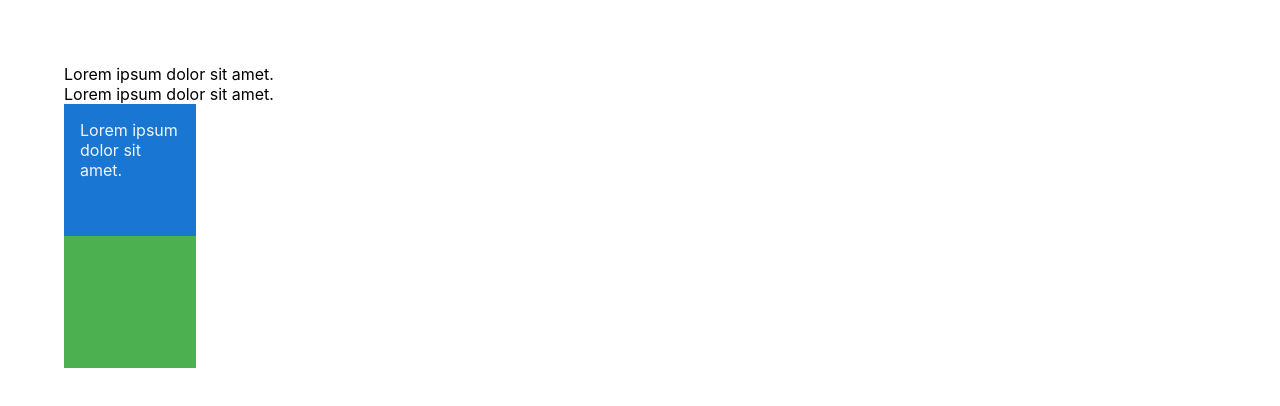
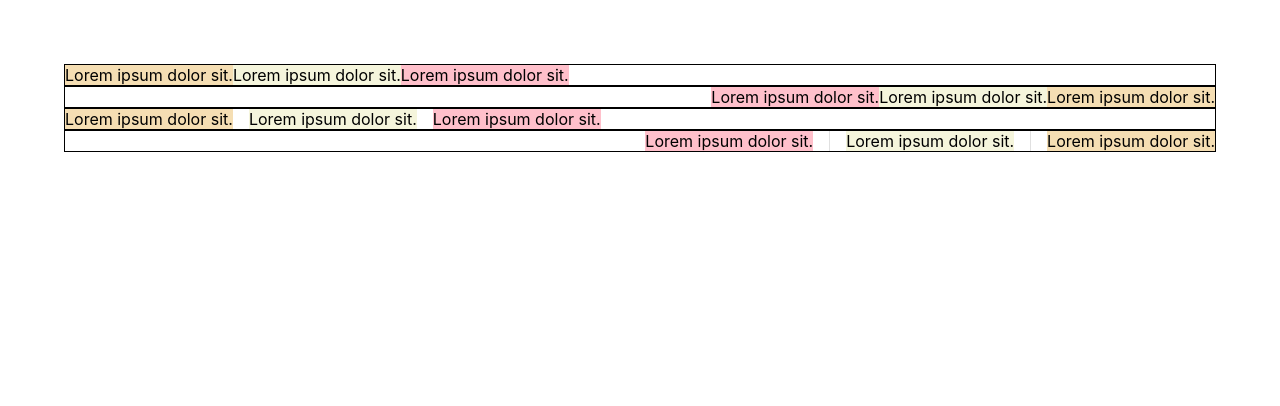
Before and after one commit to sailendrachettri/material-ui-learning, a React (Create React App) app: page / in a window 1280 px wide. Shown: the top 406 px of the page. Built offline with nearby package versions, Linux system fonts and the light colour scheme; the HTML template or start-up script is replaced by a standard one.

Commit message:
stack mui

```diff
--- a/src/App.tsx
+++ b/src/App.tsx
@@ -1,6 +1,7 @@
 import React from 'react';
 import './App.css';
-import { MuiBox } from './components/MuiBox';
+import { MuiStack } from './components/MuiStack';
+// import { MuiBox } from './components/MuiBox';
 // import MuiAutocomplete from './components/MuiAutocomplete';
 // import MuiRating from './components/MuiRating';
 // import MuiSwitch from './components/MuiSwitch';
@@ -24,7 +25,8 @@ function App() {
         {/* <MuiSwitch /> */}
         {/* <MuiRating /> */}
         {/* <MuiAutocomplete /> */}
-        <MuiBox />
+        {/* <MuiBox /> */}
+        <MuiStack />
       </div>
     </>
   );
--- /dev/null
+++ b/src/components/MuiStack.tsx
@@ -0,0 +1,32 @@
+import { Box, Stack, Divider } from "@mui/material"
+
+
+export const MuiStack = () => {
+    return (
+        <>
+            <Stack sx={{ border: '1px solid' }} direction='row'>
+                <Box bgcolor='wheat'>Lorem ipsum dolor sit.</Box>
+                <Box bgcolor='beige'>Lorem ipsum dolor sit.</Box>
+                <Box bgcolor='pink'>Lorem ipsum dolor sit.</Box>
+            </Stack>
+
+            <Stack sx={{ border: '1px solid' }} direction='row-reverse'>
+                <Box bgcolor='wheat'>Lorem ipsum dolor sit.</Box>
+                <Box bgcolor='beige'>Lorem ipsum dolor sit.</Box>
+                <Box bgcolor='pink'>Lorem ipsum dolor sit.</Box>
+            </Stack>
+
+            <Stack sx={{ border: '1px solid' }} direction='row' spacing={2}>
+                <Box bgcolor='wheat'>Lorem ipsum dolor sit.</Box>
+                <Box bgcolor='beige'>Lorem ipsum dolor sit.</Box>
+                <Box bgcolor='pink'>Lorem ipsum dolor sit.</Box>
+            </Stack>
+
+            <Stack sx={{ border: '1px solid' }} direction='row-reverse' spacing={2} divider={<Divider orientation="vertical" flexItem />}>
+                <Box bgcolor='wheat'>Lorem ipsum dolor sit.</Box>
+                <Box bgcolor='beige'>Lorem ipsum dolor sit.</Box>
+                <Box bgcolor='pink'>Lorem ipsum dolor sit.</Box>
+            </Stack>
+        </>
+    )
+}
```
